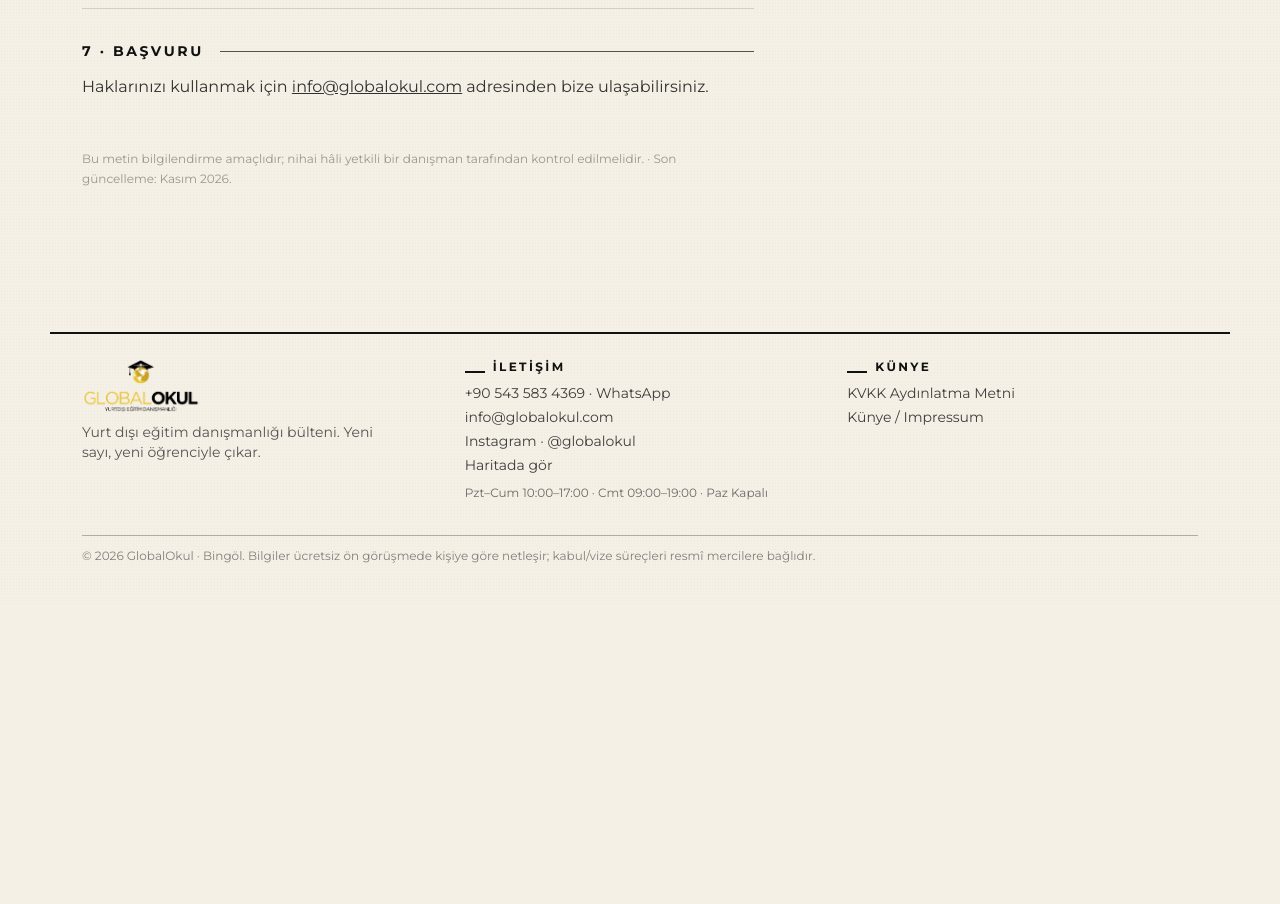
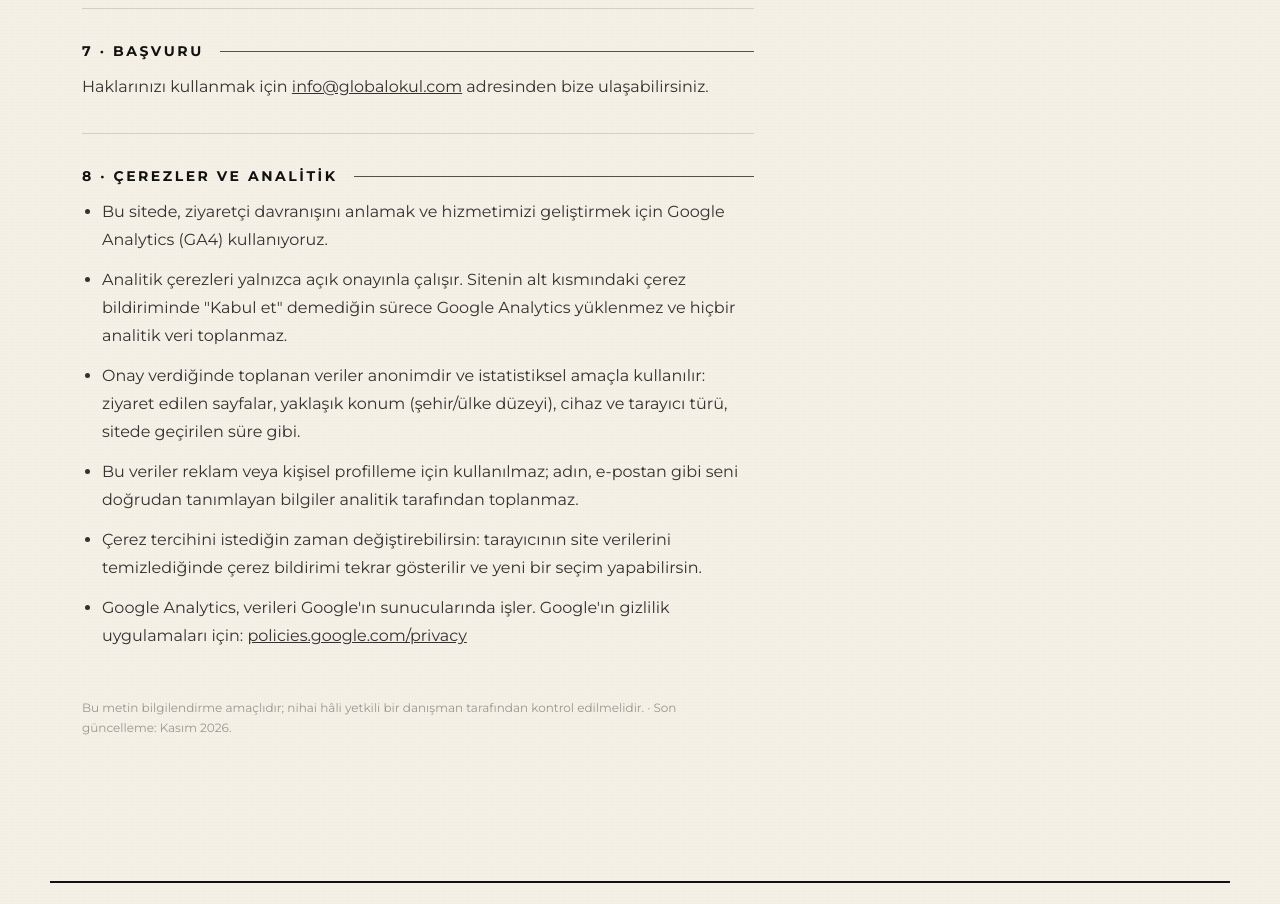
Before and after one commit to sukayaeminfurkan/globalokul, an Astro site: page /kvkk in a window 1280 px wide. Shown: the part 1780-2684 px from the top of the page. Before the commit the page ends 2384 px from the top, so only its background shows below. Built offline with nearby package versions, Linux system fonts and the light colour scheme; Astro itself is replaced by a stand-in of ours.

Commit message:
Add cookie and analytics section to privacy page

```diff
--- a/src/pages/kvkk.astro
+++ b/src/pages/kvkk.astro
@@ -79,6 +79,18 @@ import { site } from '../data/site.js';
           </p>
         </div>
 
+        <div class="border-t border-ink/15 pt-8">
+          <p class="section-head mb-3">8 · Çerezler ve Analitik</p>
+          <ul class="mt-3 space-y-3 leading-7 text-ink/85 list-disc pl-5">
+            <li>Bu sitede, ziyaretçi davranışını anlamak ve hizmetimizi geliştirmek için Google Analytics (GA4) kullanıyoruz.</li>
+            <li>Analitik çerezleri yalnızca açık onayınla çalışır. Sitenin alt kısmındaki çerez bildiriminde "Kabul et" demediğin sürece Google Analytics yüklenmez ve hiçbir analitik veri toplanmaz.</li>
+            <li>Onay verdiğinde toplanan veriler anonimdir ve istatistiksel amaçla kullanılır: ziyaret edilen sayfalar, yaklaşık konum (şehir/ülke düzeyi), cihaz ve tarayıcı türü, sitede geçirilen süre gibi.</li>
+            <li>Bu veriler reklam veya kişisel profilleme için kullanılmaz; adın, e-postan gibi seni doğrudan tanımlayan bilgiler analitik tarafından toplanmaz.</li>
+            <li>Çerez tercihini istediğin zaman değiştirebilirsin: tarayıcının site verilerini temizlediğinde çerez bildirimi tekrar gösterilir ve yeni bir seçim yapabilirsin.</li>
+            <li>Google Analytics, verileri Google'ın sunucularında işler. Google'ın gizlilik uygulamaları için: <a href="https://policies.google.com/privacy" target="_blank" rel="noopener" class="underline">policies.google.com/privacy</a></li>
+          </ul>
+        </div>
+
       </div>
 
       <p class="mt-12 text-xs text-ink/40 leading-relaxed">
```
